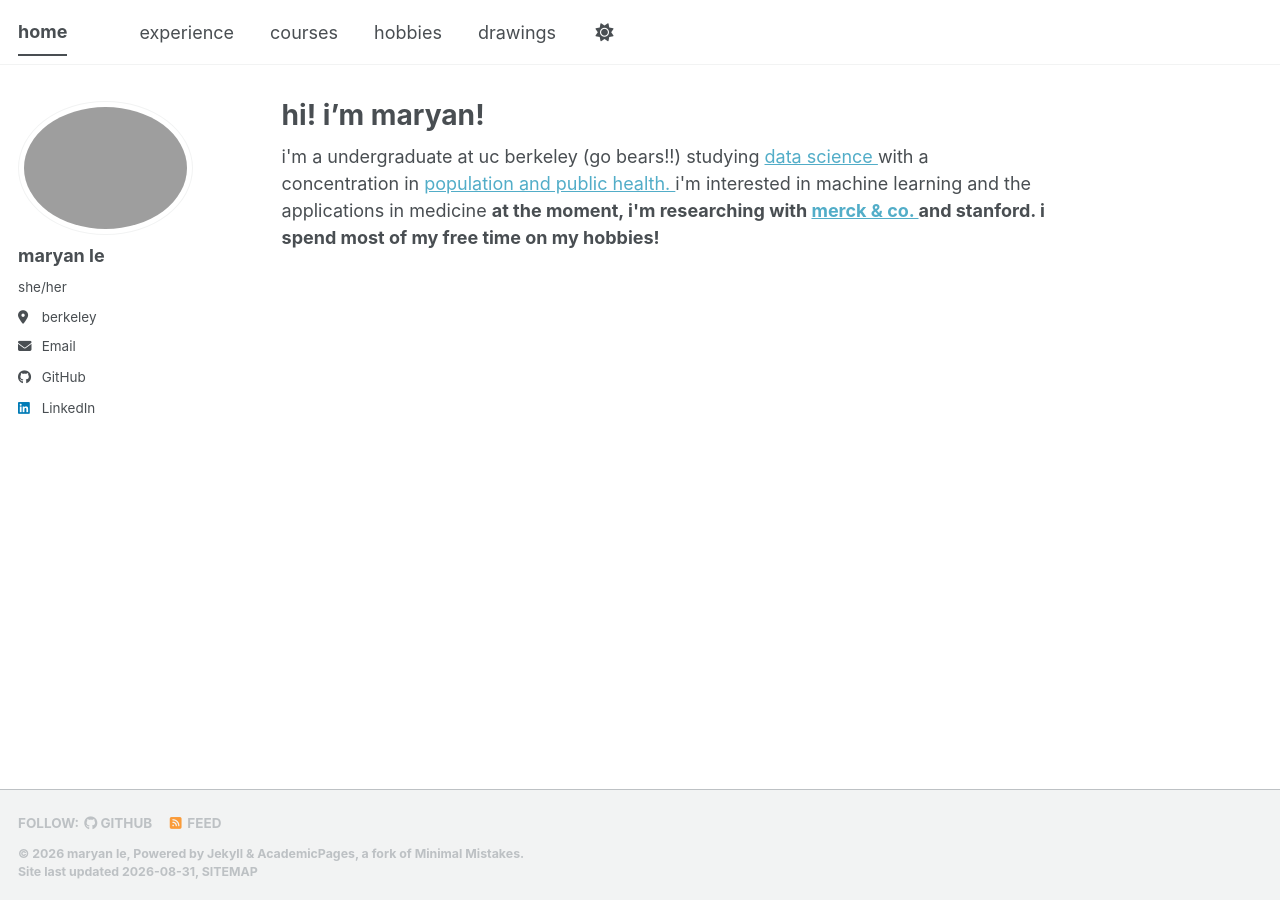
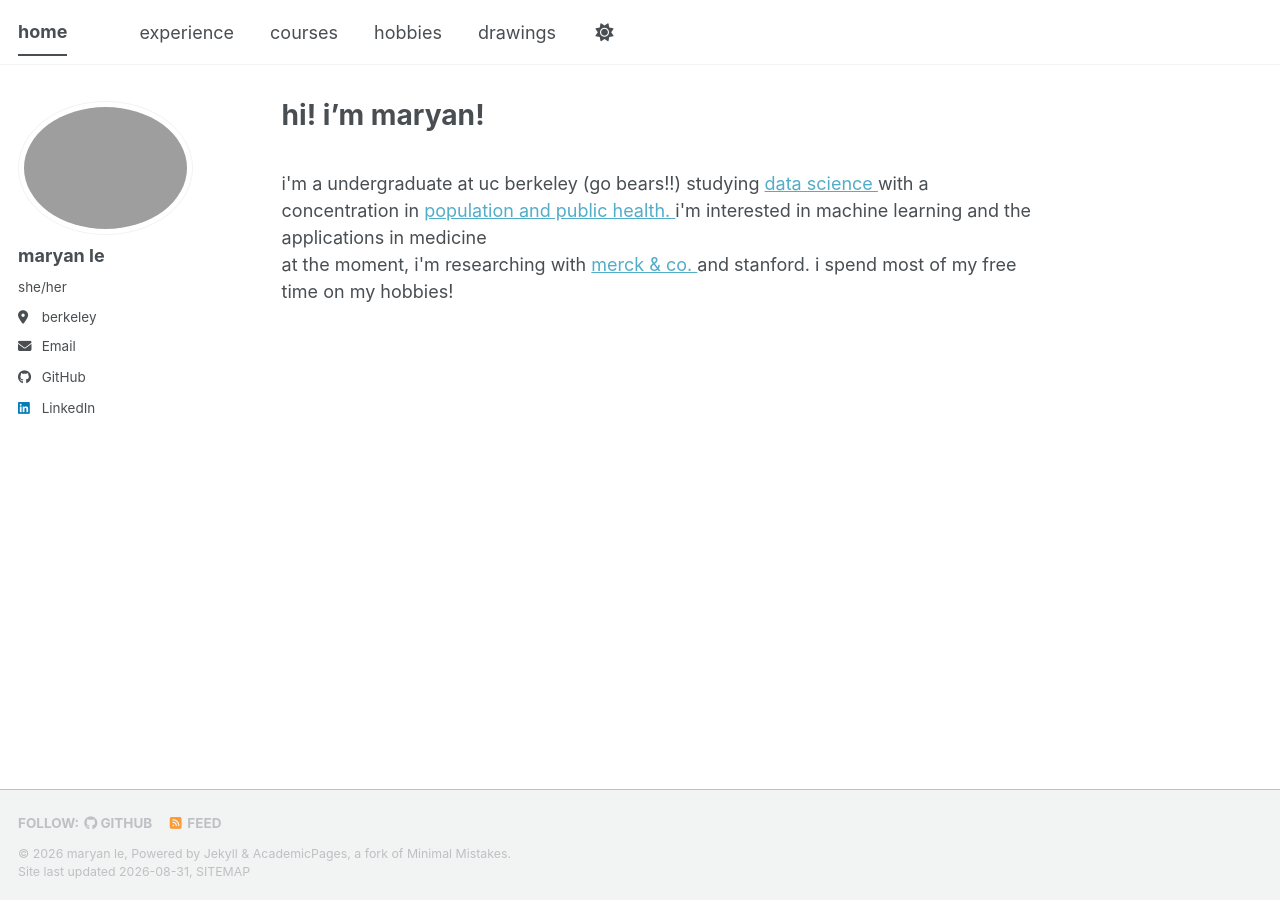
Before and after one commit to lemaryan/lemaryan.github.io, a Jekyll site: the page built from _pages/about.html, in a window 1280 px wide. Built offline with Jekyll 4.4.1, drawn with Linux system fonts in a browser that asks for light colours; a style sheet for code colours, icons or effects is not loaded.

Commit message:
changed the about page

```diff
--- a/_pages/about.html
+++ b/_pages/about.html
@@ -6,7 +6,7 @@ redirect_from:
   - /about/
   - /about.html
 ---
-</b>
+</br>
 i'm a undergraduate at uc berkeley (go bears!!) studying
 <a href="https://cdss.berkeley.edu/" target="_blank" rel="noopener noreferrer">
   data science
@@ -17,7 +17,7 @@ with a concentration in
 </a>
 
 i'm interested in machine learning and the applications in medicine
-<b>
+<br>
 
 at the moment, i'm researching with
 <a href="https://www.merck.com/" target="_blank" rel="noopener noreferrer">
```
